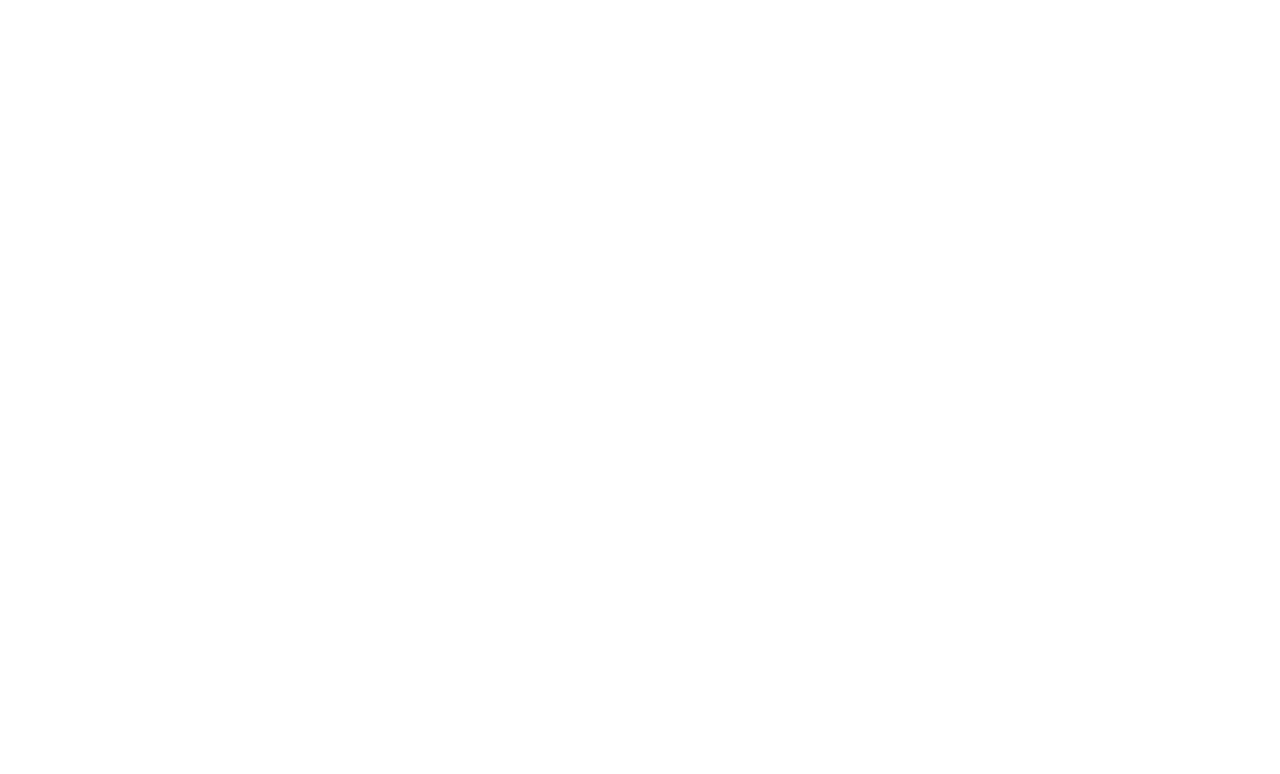
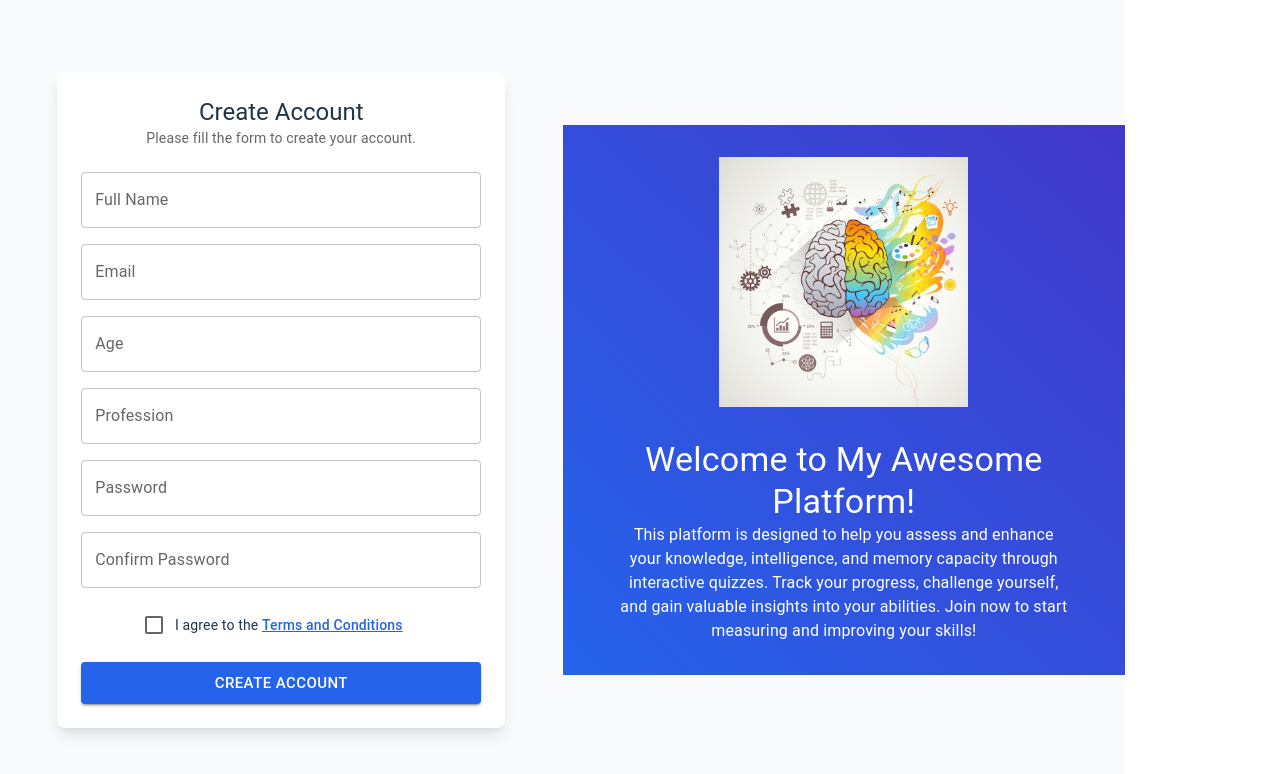
Before and after one commit to Michel-Lalaina/Quiz-LM, a React (Vite) app in the folder Frontend/: page /Signup in a window 1280 px wide. Before the commit this address had no page. Shown: the top 774 px of the page. Built offline with nearby package versions, Linux system fonts and the light colour scheme.

Commit message:
Correction des autres pages et autres améliorations

```diff
--- a/Frontend/src/Admin/components/users/AddUser.tsx
+++ b/Frontend/src/Admin/components/users/AddUser.tsx
@@ -13,7 +13,6 @@
     const [email, setEmail] = useState("");
     const [editingId, setEditingId] = useState<number | null>(null);
 
-    // Charger les utilisateurs
     useEffect(() => {
         fetchUsers();
     }, []);
@@ -48,52 +47,54 @@
     };
 
     return (
-        <div className="w-1/2 mx-auto mt-10 p-4 bg-white shadow-md rounded-lg">
-            <div className="w-full">
-            <h1 className="text-xl font-bold mb-4">Gestion des Utilisateurs</h1>
-            <form onSubmit={handleSubmit} className="mb-4">
+        <div className="w-full max-w-3xl mx-auto mt-10 p-8 bg-gradient-to-br from-white to-gray-100 shadow-xl rounded-2xl border border-gray-200">
+            <h1 className="text-3xl font-bold mb-6 text-center text-blue-700">Gestion des Utilisateurs</h1>
+            <form onSubmit={handleSubmit} className="grid grid-cols-1 md:grid-cols-2 gap-4 mb-6">
                 <input
                     type="text"
-                    placeholder="Nom"
+                    placeholder="Nom complet"
                     value={nom}
                     onChange={(e) => setNom(e.target.value)}
-                    className="border p-2 w-full mb-2"
+                    className="border border-gray-300 rounded-lg px-4 py-2 focus:outline-none focus:ring-2 focus:ring-blue-400"
                 />
                 <input
                     type="email"
-                    placeholder="Email"
+                    placeholder="Adresse Email"
                     value={email}
                     onChange={(e) => setEmail(e.target.value)}
-                    className="border p-2 w-full mb-2"
+                    className="border border-gray-300 rounded-lg px-4 py-2 focus:outline-none focus:ring-2 focus:ring-blue-400"
                 />
                 <button
                     type="submit"
-                    className="bg-blue-500 text-white px-4 py-2 rounded w-full">
-                    {editingId ? "Modifier" : "Ajouter"}
+                    className="col-span-1 md:col-span-2 bg-blue-600 hover:bg-blue-700 text-white font-semibold py-2 px-6 rounded-lg transition-all duration-300"
+                >
+                    {editingId ? "Modifier l'utilisateur" : "Ajouter l'utilisateur"}
                 </button>
             </form>
-            <ul>
+            <ul className="divide-y divide-gray-200">
                 {users.map((user) => (
-                    <li key={user.id} className="flex justify-between items-center border-b py-2">
-                        <span>
-                            {user.nom} - {user.email}
-                        </span>
+                    <li key={user.id} className="flex justify-between items-center py-4">
                         <div>
+                            <p className="text-lg font-medium text-gray-800">{user.nom}</p>
+                            <p className="text-sm text-gray-500">{user.email}</p>
+                        </div>
+                        <div className="flex space-x-2">
                             <button
                                 onClick={() => handleEdit(user)}
-                                className="bg-yellow-500 text-white px-2 py-1 rounded mr-2">
-                                ✏️
+                                className="bg-yellow-400 hover:bg-yellow-500 text-white px-3 py-1 rounded-lg shadow"
+                            >
+                                ✏️ Modifier
                             </button>
                             <button
                                 onClick={() => handleDelete(user.id)}
-                                className="bg-red-500 text-white px-2 py-1 rounded">
-                                🗑️
+                                className="bg-red-500 hover:bg-red-600 text-white px-3 py-1 rounded-lg shadow"
+                            >
+                                🗑️ Supprimer
                             </button>
                         </div>
                     </li>
                 ))}
             </ul>
-            </div>
         </div>
     );
 };
--- a/Frontend/src/container/App.tsx
+++ b/Frontend/src/container/App.tsx
@@ -17,6 +17,7 @@
 import SettingsPage from "../users/Pages/Setting";
 import  UserManage  from "../Admin/pages/userMange";
 import ManageQuizs from "../Admin/pages/QuizManage";
+import SignUp from "../users/Pages/Singup";
 
 export default function App() {
   return (
@@ -25,6 +26,7 @@
 
         {/* Login page only */}
         <Route path="/" element={<Log />} />
+        <Route path="/Signup" element={<SignUp/>} />
 
         {/* Admin section */}
         <Route path="/admin" element={<MainLayout />}>
--- a/Frontend/src/users/Pages/Login.tsx
+++ b/Frontend/src/users/Pages/Login.tsx
@@ -49,6 +49,12 @@
         >
           Sign In
         </Button>
+                <Button
+          variant="contained"  fullWidth size="large"
+          className="!bg-blue-600 hover:!bg-blue-700" onClick={() => navigate("Signup")}
+        >
+          Cree compte
+        </Button>
 
         <div className="flex justify-between items-center mt-2">
           <FormControlLabel
--- /dev/null
+++ b/Frontend/src/users/Pages/Singup.tsx
@@ -0,0 +1,86 @@
+// src/pages/SignUp.jsx
+import { useNavigate } from "react-router-dom";
+import { useState } from "react";
+import Typography from "@mui/material/Typography";
+import FormControlLabel from "@mui/material/FormControlLabel";
+import Button from "@mui/material/Button";
+import TextField from "@mui/material/TextField";
+import Checkbox from "@mui/material/Checkbox";
+import RightSideLogin from "../../components/RightLogin";
+import { createUser } from "../../Admin/services/apiUser";
+
+const SignUp = () => {
+  const navigate = useNavigate();
+
+  const [nom, setNom] = useState("");
+  const [email, setEmail] = useState("");
+  const [age, setAge] = useState("");
+  const [profession, setProfession] = useState("");
+  const [password, setPassword] = useState("");
+  const [confirmPassword, setConfirmPassword] = useState("");
+
+  const handleSubmit = async (e: React.FormEvent<HTMLFormElement>) => {
+    e.preventDefault();
+    if (password !== confirmPassword) return;
+
+    await createUser(nom, email); // use only name and email like previous createUser
+
+    setNom("");
+    setEmail("");
+    setAge("");
+    setProfession("");
+    setPassword("");
+    setConfirmPassword("");
+
+    navigate("/user");
+  };
+
+  return (
+    <section className="min-h-screen flex flex-col lg:flex-row items-center justify-center bg-gray-50">
+      <div className="w-full lg:w-1/2 flex items-center justify-center p-8">
+        <div className="w-full max-w-md bg-white p-6 rounded-lg shadow-lg">
+          <div className="text-center mb-6">
+            <Typography variant="h5" className="font-bold mb-2">
+              Create Account
+            </Typography>
+            <Typography variant="body2" color="textSecondary">
+              Please fill the form to create your account.
+            </Typography>
+          </div>
+
+          <form className="space-y-4" onSubmit={handleSubmit}>
+            <TextField label="Full Name" fullWidth variant="outlined" placeholder="John Doe" value={nom} onChange={(e) => setNom(e.target.value)} />
+            <TextField label="Email" type="email" fullWidth variant="outlined" placeholder="name@mail.com" value={email} onChange={(e) => setEmail(e.target.value)} />
+            <TextField label="Age" type="number" fullWidth variant="outlined" placeholder="25" value={age} onChange={(e) => setAge(e.target.value)} />
+            <TextField label="Profession" fullWidth variant="outlined" placeholder="Developer" value={profession} onChange={(e) => setProfession(e.target.value)} />
+            <TextField label="Password" type="password" fullWidth variant="outlined" placeholder="********" value={password} onChange={(e) => setPassword(e.target.value)} />
+            <TextField label="Confirm Password" type="password" fullWidth variant="outlined" placeholder="********" value={confirmPassword} onChange={(e) => setConfirmPassword(e.target.value)} />
+
+            <FormControlLabel
+              control={<Checkbox />}
+              label={
+                <Typography variant="body2">
+                  I agree to the&nbsp;
+                  <a href="#" className="text-blue-600 underline hover:text-blue-800">Terms and Conditions</a>
+                </Typography>
+              }
+            />
+
+            <Button
+              variant="contained"
+              fullWidth
+              size="large"
+              type="submit"
+              className="!bg-blue-600 hover:!bg-blue-700"
+            >
+              Create Account
+            </Button>
+          </form>
+        </div>
+      </div>
+      <RightSideLogin />
+    </section>
+  );
+};
+
+export default SignUp;
```
